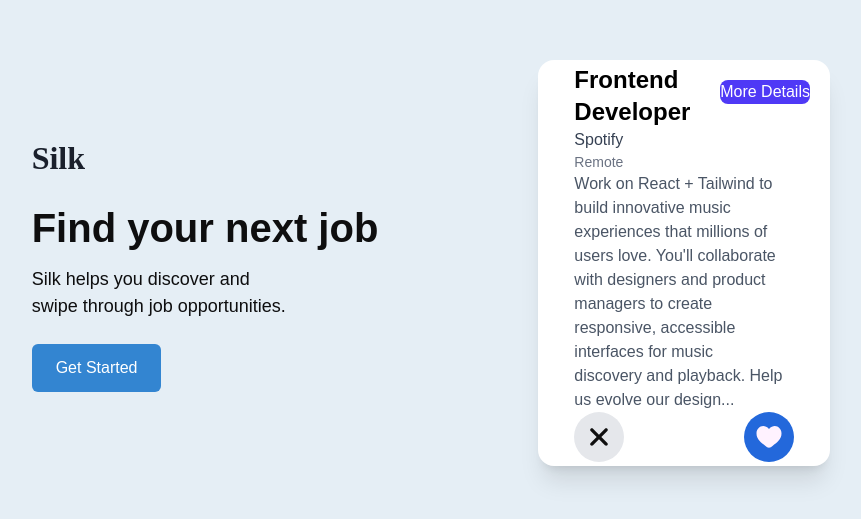
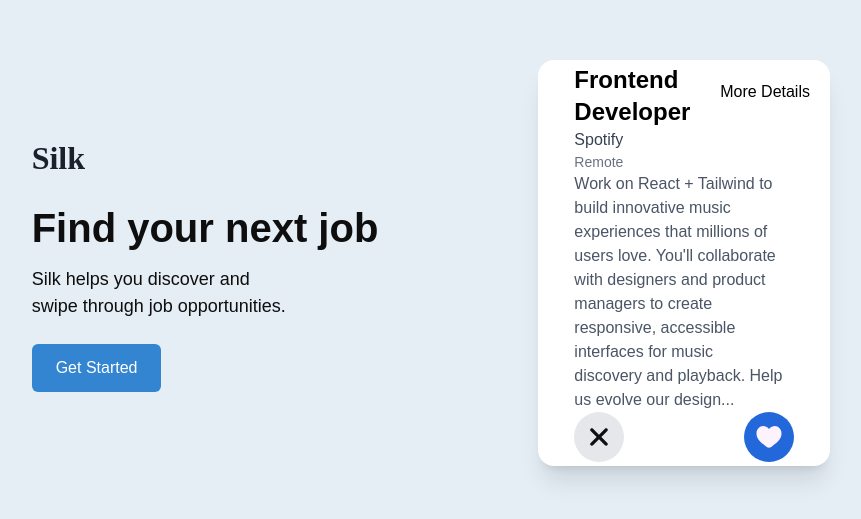
Before and after one commit to Silk-io/silk.js, a React (Vite) app: page / in a window 1280 px wide. Shown: the part 137-656 px from the top of the page, without its empty margins (105-966 px from the left). Built offline with nearby package versions, Linux system fonts and the light colour scheme.

Commit message:
edited more details button ui

```diff
--- a/src/components/cards/JobCard.jsx
+++ b/src/components/cards/JobCard.jsx
@@ -10,7 +10,7 @@ function JobCard({ job, flipped, swipeLeft, swipeRight, toggleFlip, swipeDirecti
     }${swipeDirection}`}
   >
       <button
-        className="more-details-button absolute top-4 right-4 px-4 py-2 bg-indigo-600 text-white rounded-lg hover:bg-indigo-700"
+        className="more-details-button absolute top-4 right-4 px-4 py-2 text-gray rounded-lg hover:font-bold"
         onClick={toggleFlip}
       >
          {flipped ? "Back" : "More Details"}
```
